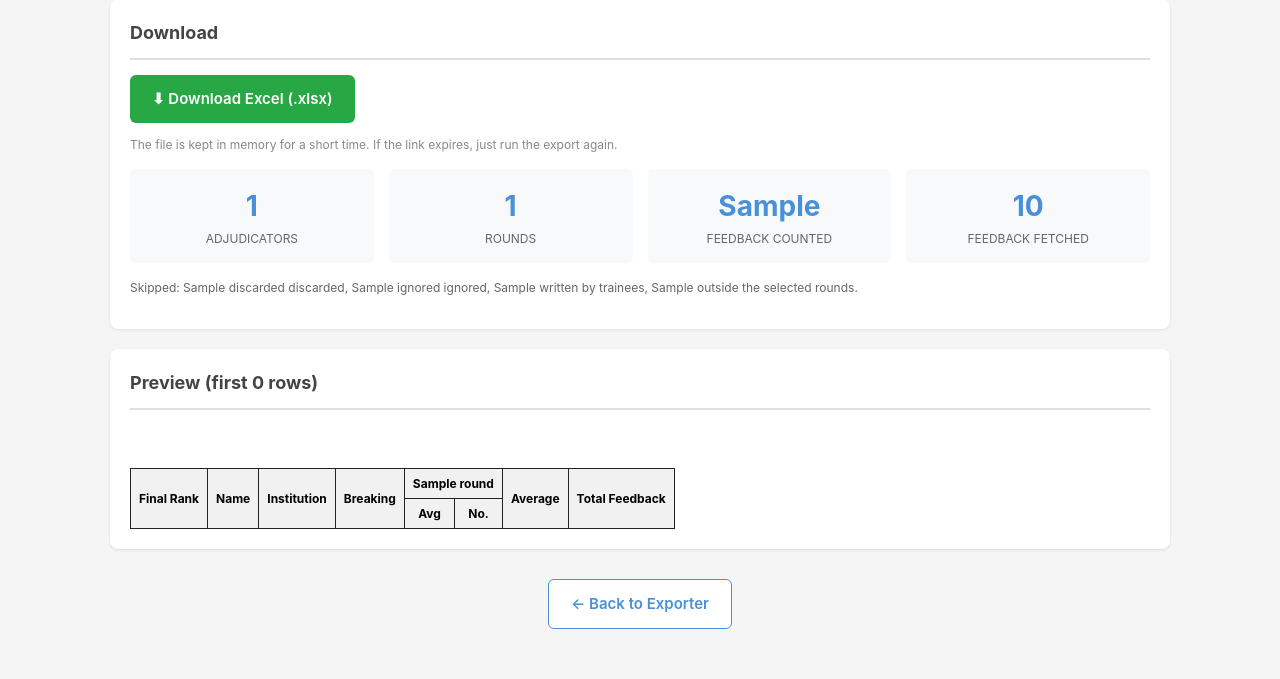
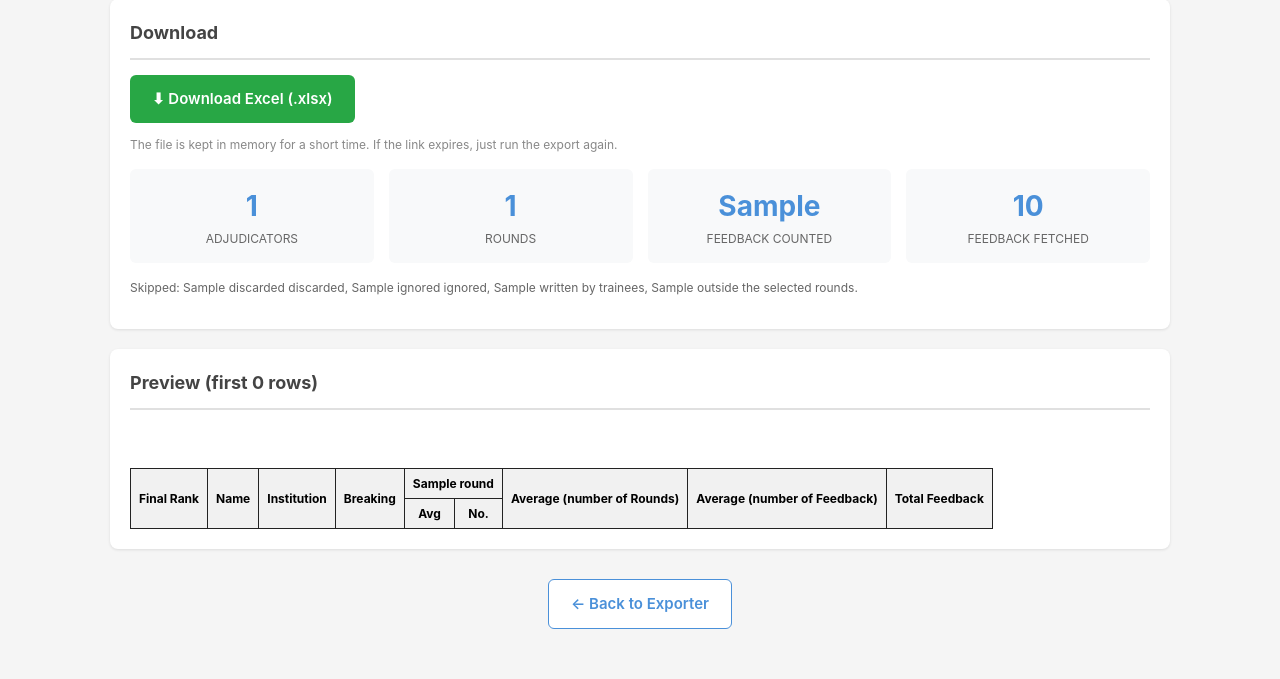
Before and after one commit to rudimentary883/exporterv2, a Flask app: template templates/results.html in a window 1280 px wide. Shown: the part 139-818 px from the top of the page. Run offline with Flask 3, Linux system fonts and the light colour scheme; the template is opened without the code that fills it: most values are stand-ins (such as "Sample title", 1, 10 or a date in 2020); lists and menus that the app fills with data are empty.

Commit message:
Refactor results table headers and average formatting
Updated table headers to include more descriptive average fields and formatted output for averages.

```diff
--- a/templates/results.html
+++ b/templates/results.html
@@ -109,7 +109,7 @@
                     <th rowspan="2">Breaking</th>
                     {% if include_test %}<th rowspan="2">Judge Test Score</th>{% endif %}
                     {% for r in tab.rounds %}<th colspan="2">{{ r.name }}</th>{% endfor %}
-                    <th rowspan="2">Average</th><th rowspan="2">Total Feedback</th>
+                    <th rowspan="2">Average (number of Rounds)</th><th rowspan="2">Average (number of Feedback)</th><th rowspan="2">Total Feedback</th>
                 </tr>
                 <tr>
                     {% for r in tab.rounds %}<th>Avg</th><th>No.</th>{% endfor %}
@@ -130,6 +130,7 @@
                             <td style="background:#{{ gray }};"></td><td style="background:#{{ gray }};"></td>
                         {% endif %}
                     {% endfor %}
+                    <td><strong>{{ '%.3f'|format(row.round_average) if row.round_average is not none else '' }}</strong></td>
                     <td><strong>{{ '%.3f'|format(row.average) if row.average is not none else '' }}</strong></td>
                     <td><strong>{{ row.total_feedback if row.total_feedback else '-' }}</strong></td>
                 </tr>
```
